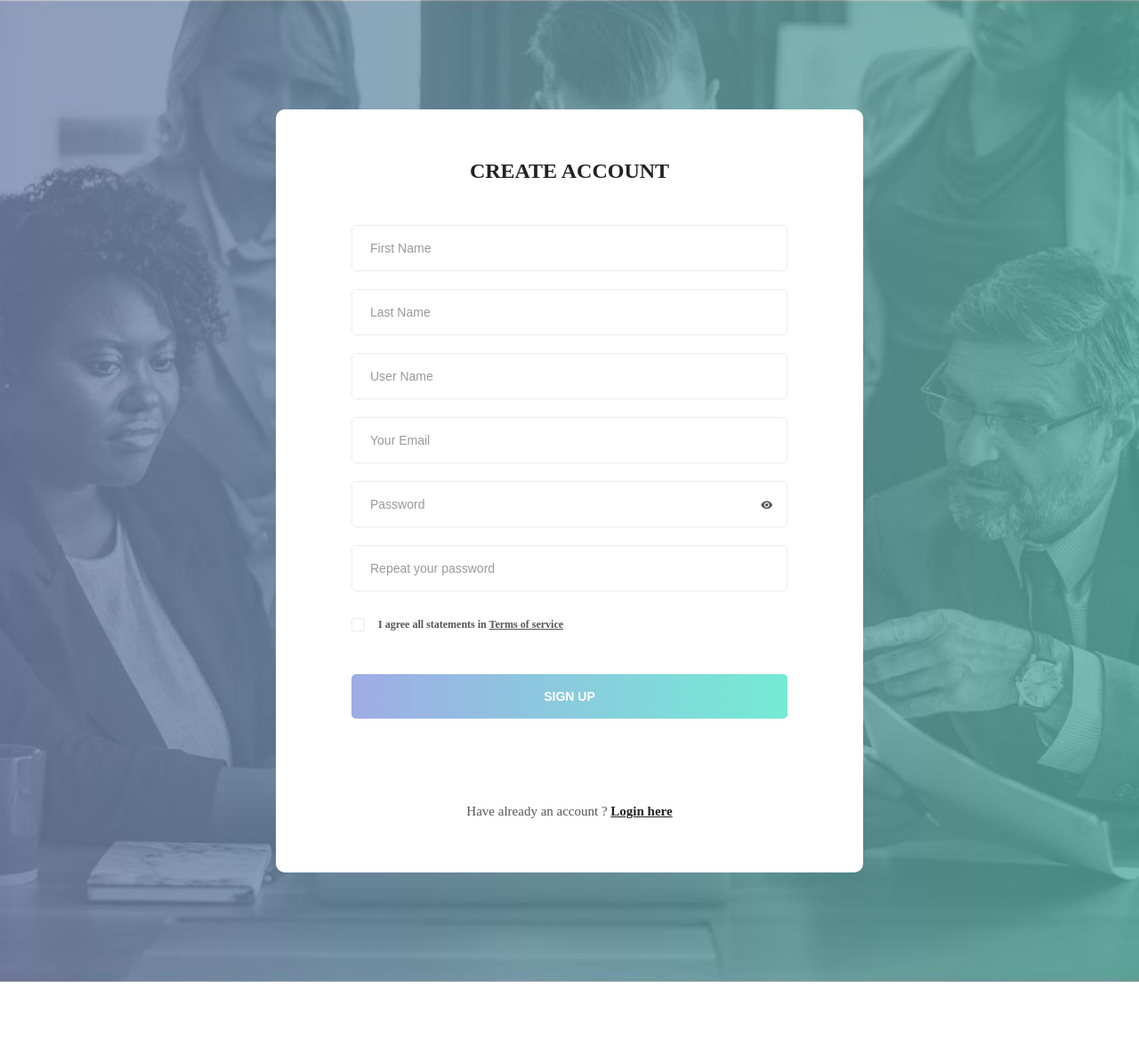
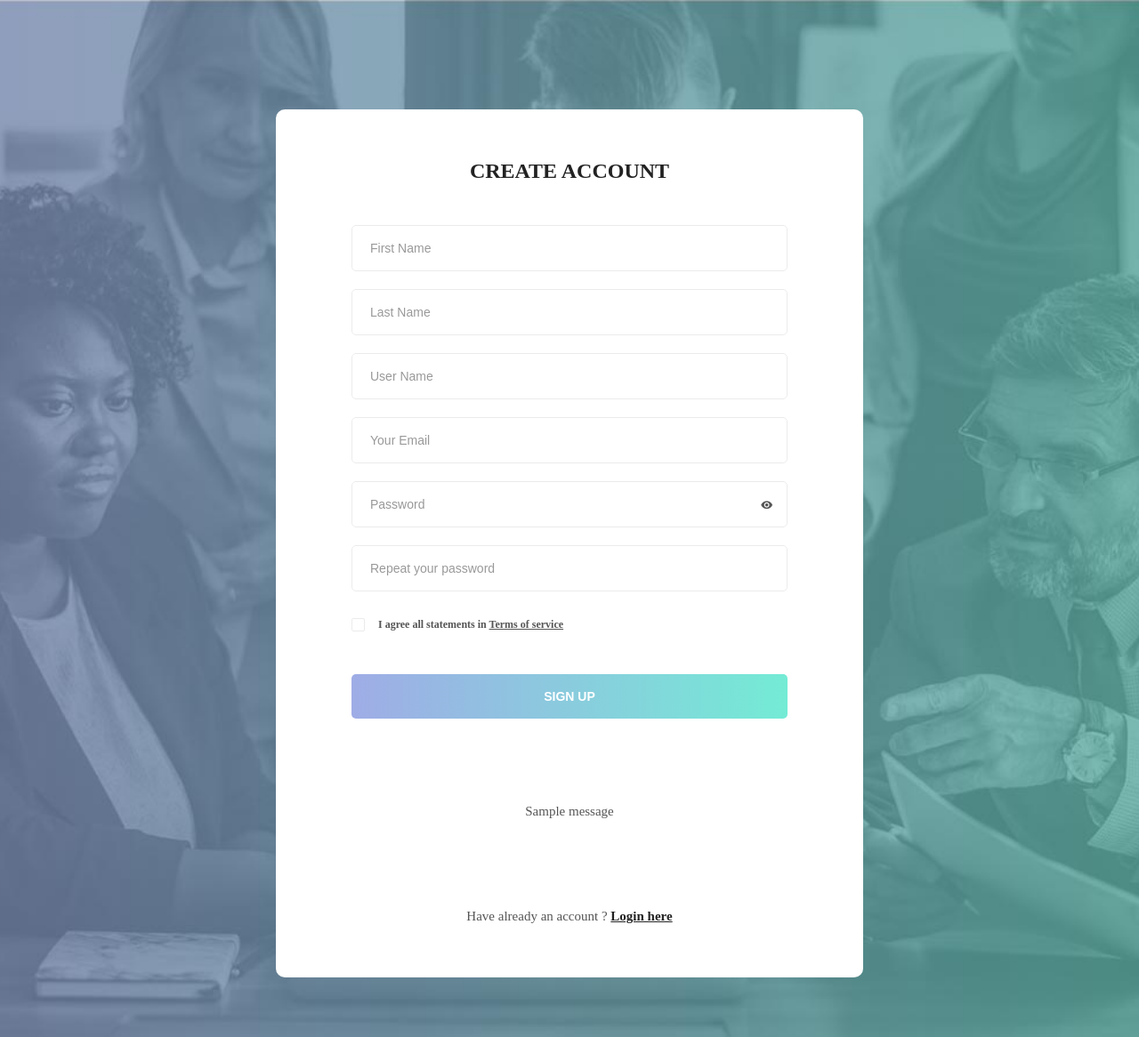
Before and after one commit to shkhaider2015/TeluskoProject, a Django app: page /accounts/register in a window 1280 px wide. Shown: the top 1166 px of the page at 89% size. Before the commit the page ends 1104 px from the top, so only its background shows below. Run offline with Django 3.2, Linux system fonts and the light colour scheme; tables that the repository leaves empty hold one stand-in row (values such as "Sample post"); one stand-in notice (Sample message) is shown; some web fonts are replaced.

Commit message:
messages solved

```diff
--- a/accounts/views.py
+++ b/accounts/views.py
@@ -17,10 +17,12 @@ def register(request):
             print('Password is matching')
             if User.objects.filter(username=user_name).exist():
                 print('username is taken')
+                return redirect('register')
                 messages.info(request, 'Username taken')
             elif User.objects.filter(email=email):
                 messages.info(request, 'Email taken')
                 print('email is taken')
+                return redirect('register')
             else:
                 user = User.objects.create_user(first_name=first_name, last_name=last_name, username=user_name, email=email, password=password)
                 user.save()
@@ -28,6 +30,8 @@ def register(request):
                 return redirect('/')
         else:
             print("Password is not matching")
+            messages.info(request, 'Password is not matching')
+            return redirect('register')
 
 
 
--- a/templates/register.html
+++ b/templates/register.html
@@ -51,6 +51,11 @@
                             <input type="submit" name="submit" id="submit" class="form-submit" value="Sign up"/>
                         </div>
                     </form>
+                    {% for message in messages %}
+                    <p class="loginhere">
+                            {{message}}
+                        </p>
+                    {% endfor %}
                     <p class="loginhere">
                         Have already an account ? <a href="#" class="loginhere-link">Login here</a>
                     </p>
```
